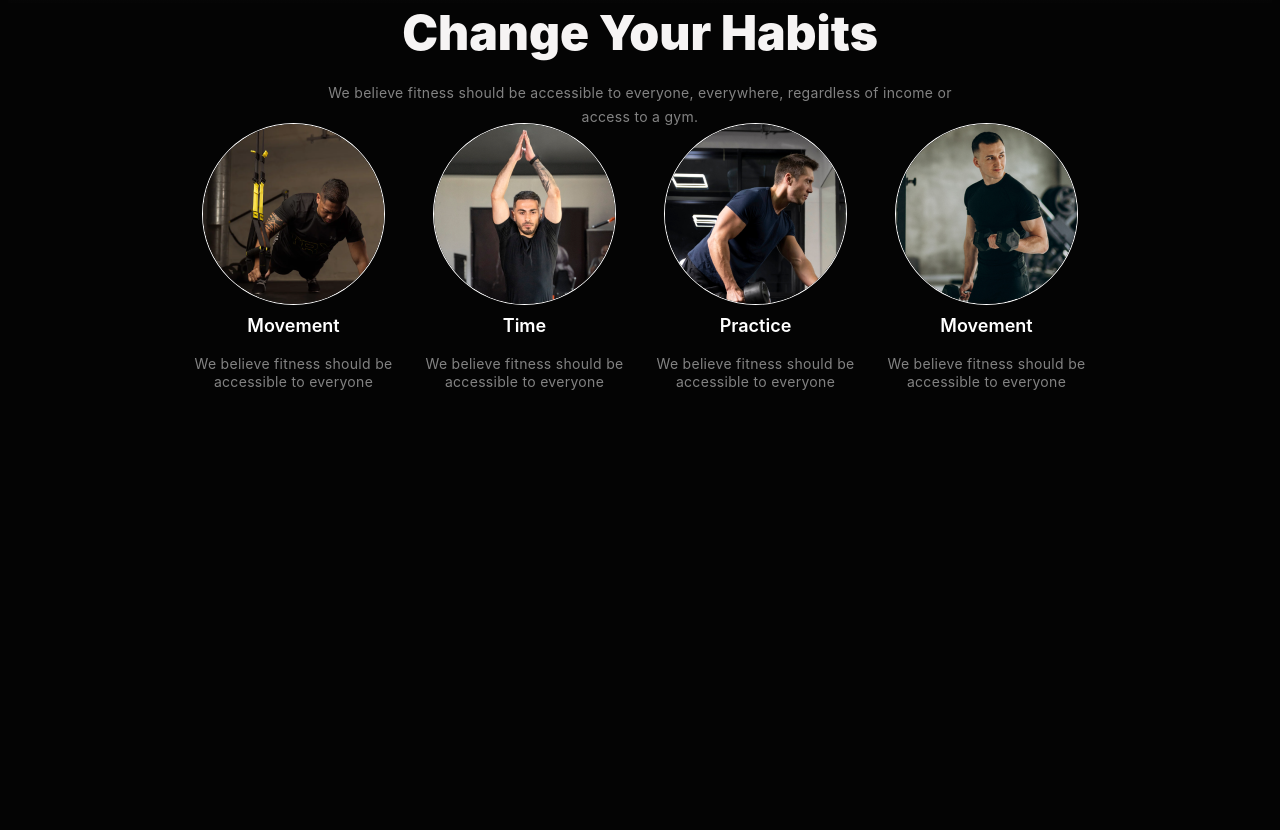
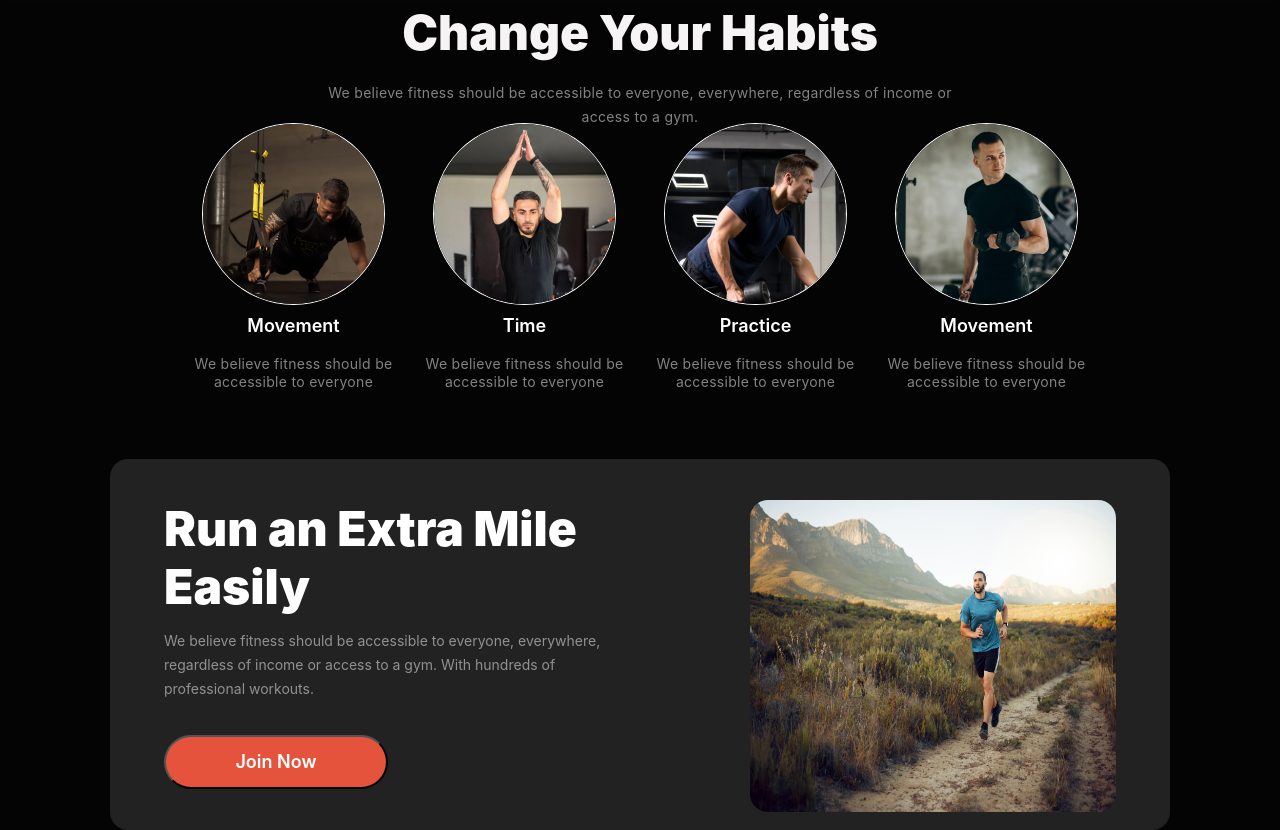
Before and after one commit to mahmodulhassan37/assignment2, a plain HTML site: page index.html in a window 1280 px wide. Shown: the part 730-1560 px from the top of the page. Before the commit the page ends 1193 px from the top, so only its background shows below. Drawn offline with Linux system fonts and the light colour scheme; a web font is replaced by a local one.

Commit message:
running part completed

```diff
--- a/index.html
+++ b/index.html
@@ -105,6 +105,19 @@
                         </div>
                     </div>
         </div>
+
+        <div class="run-container">
+            <div class="run-left">
+                <h1>Run an Extra Mile Easily</h1>
+                <p>We believe fitness should be accessible to everyone, everywhere, regardless of income or access to a gym. With hundreds of professional workouts.</p>
+                <button>Join Now</button>
+            </div>
+            <div class="run-right">
+                <img src="./images/run.jpg" alt="">
+            </div>
+        </div>
+
+
     </main>
 
 
--- a/style.css
+++ b/style.css
@@ -261,3 +261,67 @@ text-align: center;
     padding: 0px;
     order: 0;
 }
+.run-left h1{
+    color: rgb(255, 255, 255);
+    font-family: Inter;
+    font-size: 48px;
+    font-weight: 900;
+    line-height: 120%;
+    letter-spacing: 0%;
+    text-align: left;
+    margin-top: auto;
+    margin-bottom: 14px;
+}
+.run-left p {
+color: rgba(255, 255, 255, 0.5);
+font-family: Inter;
+font-size: 14px;
+font-weight: 400;
+line-height: 24px;
+text-align: left;
+margin-bottom: 34px;
+}
+.run-left button{
+width: 224px;
+height: 54px;
+border-radius: 42px;
+background: rgb(230, 83, 60);
+color: aliceblue;
+color: rgb(255, 255, 255);
+font-family: Inter;
+font-size: 18px;
+font-weight: 600;
+line-height: 22px;
+}
+.run-left{
+    width: 443px;
+height: 290px;
+left: 54px;
+top: 41px;
+margin: 41px 54px;
+}
+.run-right {
+    width: 366px;
+    height: 312px;
+    left: 662px;
+    top: 30px;
+    margin:41px 54px;
+}
+.run-right img{
+    width: 366px;
+    height: 312px;
+    border-radius: 18px;
+    width: 100%;
+
+
+}
+.run-container{
+    display: flex;
+    flex-direction: row;
+    justify-content: space-between;
+    width: 1060px;
+    height: 371px;
+    margin: 62px 0px;
+    border-radius: 18px;
+    background: rgb(34, 34, 34);
+}
```
